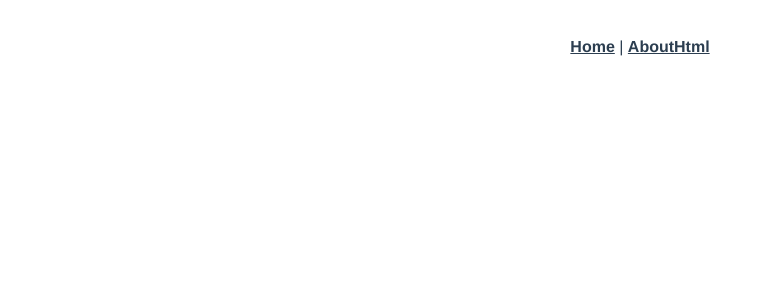
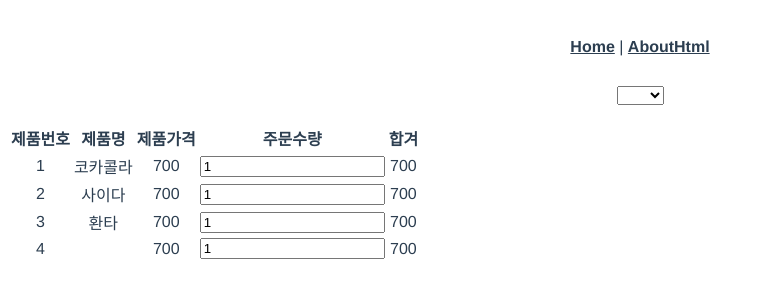
Before and after one commit to bkdragon0228/Vue-tutorial, a Vue app in the folder project/: page /databinding/list in a window 1280 px wide. Before the commit this address had no page. Shown: the top 300 px of the page, without its empty margins (0-761 px from the left). Built offline with nearby package versions, Linux system fonts and the light colour scheme.

Commit message:
추가 : v-for 이용해 배열 바인딩, 테이블 만들기

```diff
--- a/project/src/router/index.js
+++ b/project/src/router/index.js
@@ -63,6 +63,14 @@ const routes = [
       import(
         /* webpackChunkName: "databinding", webpackPrefetch: true */ '../views/1_databinding/DataBindingAttribute'
       )
+  },
+  {
+    path: '/databinding/list',
+    name: 'DataBindingList',
+    component: () =>
+      import(
+        /* webpackChunkName: "databinding", webpackPrefetch: true */ '../views/1_databinding/DataBindingList'
+      )
   }
 ]
 
--- /dev/null
+++ b/project/src/views/1_databinding/DataBindingList.vue
@@ -0,0 +1,79 @@
+<template>
+    <div>
+        <div>
+            <select name="" id="">
+                <option></option>
+                <option :value="city.code" :key="city.code" v-for="city in cities">{{city.title}}</option>
+            </select>
+        </div>
+        <br/>
+        <div>
+            <table>
+                <thead>
+                    <tr>
+                        <th>제품번호</th>
+                        <th>제품명</th>
+                        <th>제품가격</th>
+                        <th>주문수량</th>
+                        <th>합겨</th>
+                    </tr>
+                </thead>
+                <tbody>
+                    <tr :key="drink.drinkId" v-for="drink in drinkList">
+                        <td>{{drink.drinkId}}</td>
+                        <td>{{drink.drinkName}}</td>
+                        <td>{{drink.price}}</td>
+                        <td><input type="number" v-model="drink.qty" /></td>
+                        <td>{{drink.price * drink.qty}}</td>
+                    </tr>
+                </tbody>
+            </table>
+        </div>
+    </div>
+</template>
+
+<script>
+export default {
+    name: 'DataBindingList',
+    data() {
+        return {
+            cities: [
+                { title: '서울', code: '02' },
+                { title: '부산', code: '054' },
+                { title: '제주', code: '064' }
+            ],
+            drinkList: [
+                {
+                    drinkId: '1',
+                    drinkName: '코카콜라',
+                    price: 700,
+                    qty: 1
+                },
+                {
+                    drinkId: '2',
+                    drinkName: '사이다',
+                    price: 700,
+                    qty: 1
+                },
+                {
+                    drinkId: '3',
+                    drinkName: '환타',
+                    price: 700,
+                    qty: 1
+                },
+                {
+                    drinkId: '4',
+                    dirnkName: '펩시',
+                    price: 700,
+                    qty: 1
+                }
+            ]
+        }
+    }
+
+}
+</script>
+
+<style>
+
+</style>
```
